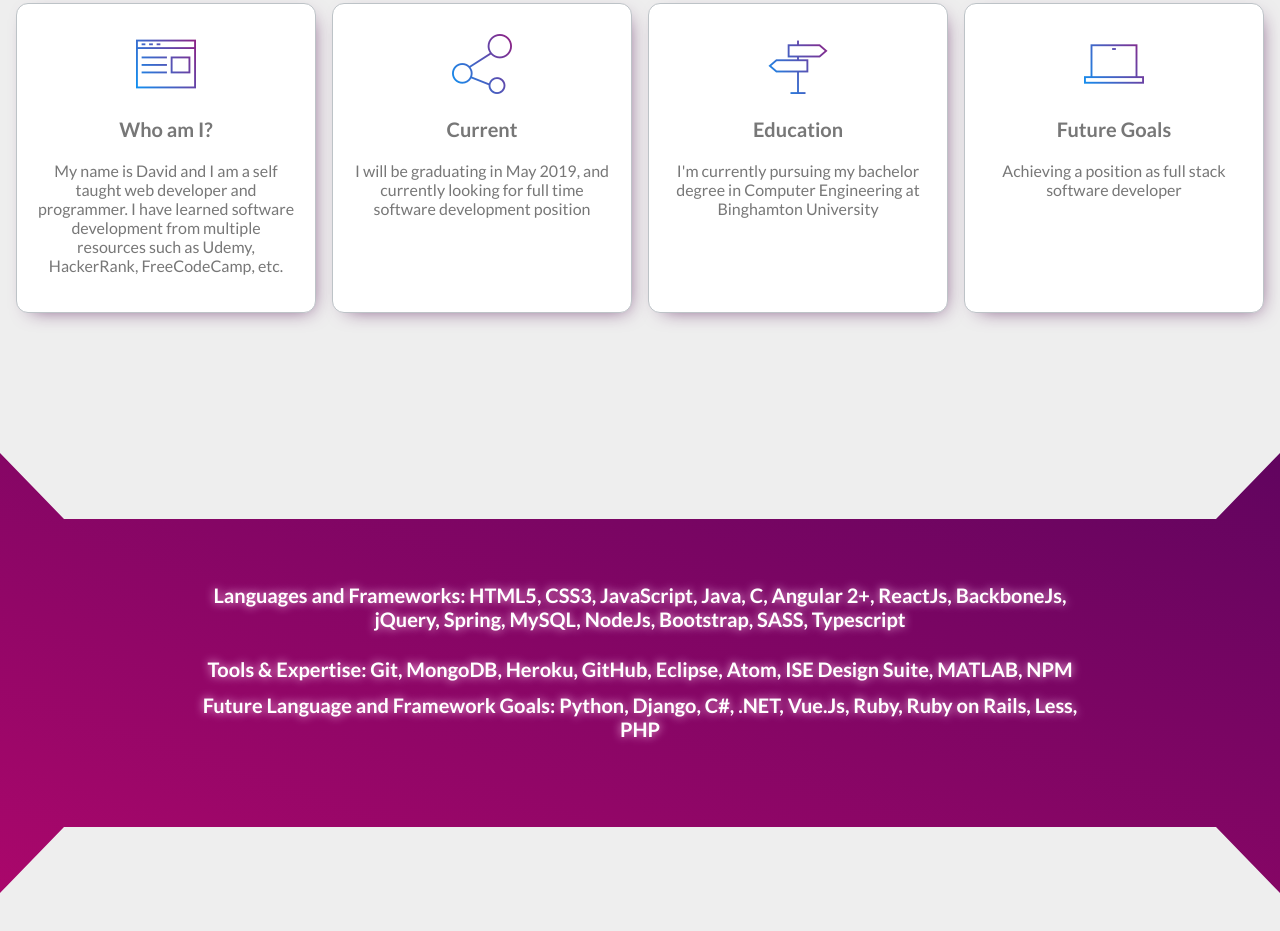
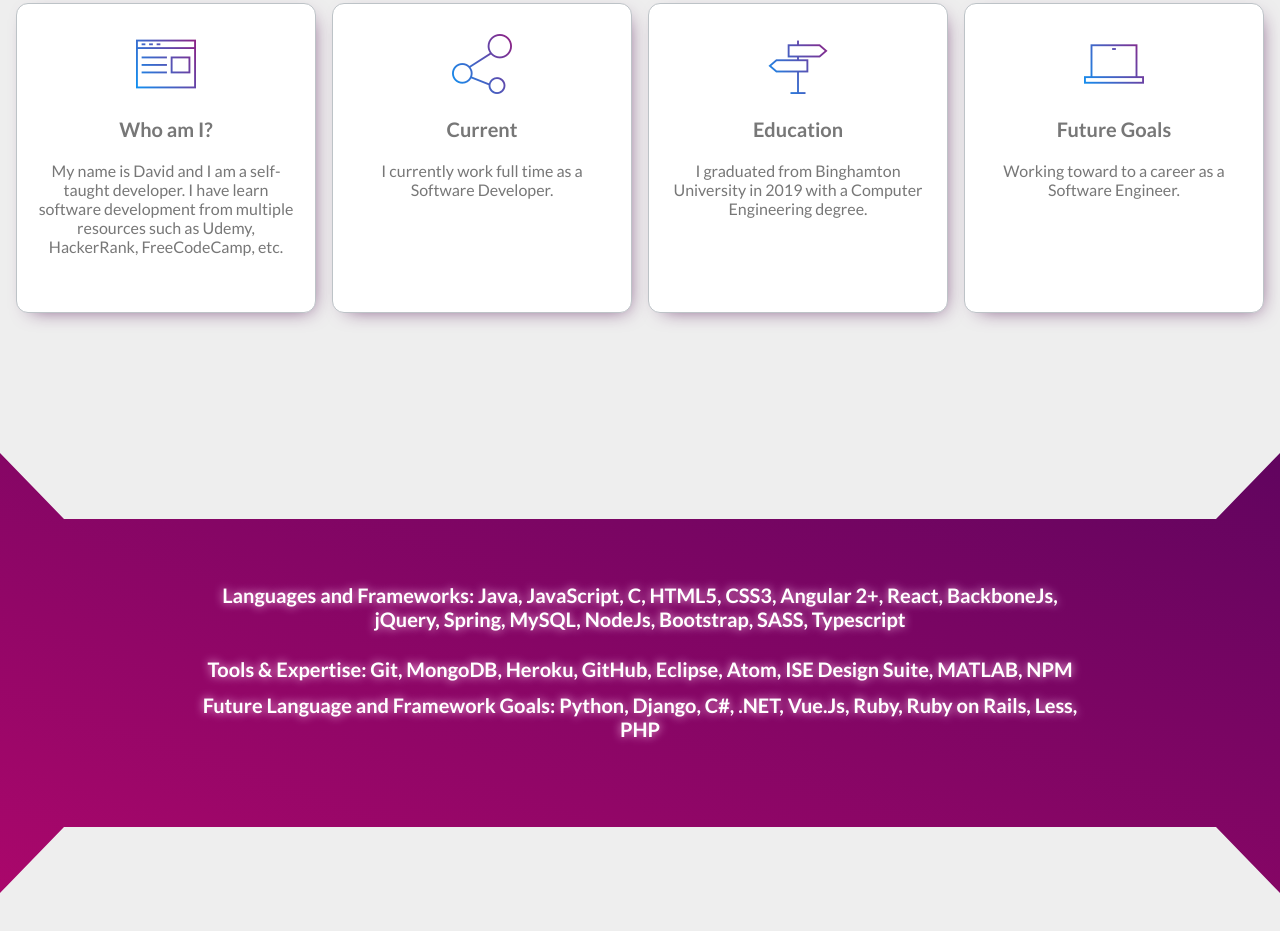
Before and after one commit to david2999999/DJ-Design-Studio-Revamped, a website: page index.html in a window 1280 px wide. Shown: the part 897-1828 px from the top of the page. Drawn offline with Linux system fonts and the light colour scheme.

Commit message:
updated about me

```diff
--- a/index.html
+++ b/index.html
@@ -44,28 +44,27 @@
             <div class="about__card">
                 <i class="about__card-icon icon-basic-webpage-img-txt"></i>
                 <h1 class="about__card-header">Who am I?</h1>
-                <p class="about__card-text">My name is David and I am a self taught web developer and programmer.
-                    I have learned software development from multiple resources such as Udemy, HackerRank, FreeCodeCamp, etc.
+                <p class="about__card-text">My name is David and I am a self-taught developer.
+                    I have learn software development from multiple resources such as Udemy, HackerRank, FreeCodeCamp, etc.
                 </p>
             </div>
 
             <div class="about__card">
                 <i class="about__card-icon icon-basic-share"></i>
                 <h1 class="about__card-header">Current</h1>
-                <p class="about__card-text">I will be graduating in May 2019, and currently looking for full time software development position</p>
+                <p class="about__card-text">I currently work full time as a Software Developer.</p>
             </div>
 
             <div class="about__card">
                 <i class="about__card-icon icon-basic-signs"></i>
                 <h1 class="about__card-header">Education</h1>
-                <p class="about__card-text">I'm currently pursuing my bachelor degree in Computer Engineering at
-                    Binghamton University</p>
+                <p class="about__card-text">I graduated from Binghamton University in 2019 with a Computer Engineering degree.</p>
             </div>
 
             <div class="about__card">
                 <i class="about__card-icon icon-basic-laptop"></i>
                 <h1 class="about__card-header">Future Goals</h1>
-                <p class="about__card-text">Achieving a position as full stack software developer</p>
+                <p class="about__card-text">Working toward to a career as a Software Engineer.</p>
             </div>
         </div>
 
@@ -74,7 +73,7 @@
 
     <section class="banner" id="skill_set">
         <h1 class="banner__text banner__text-1">
-            Languages and Frameworks: HTML5, CSS3, JavaScript, Java, C, Angular 2+, ReactJs, BackboneJs, jQuery, Spring,
+            Languages and Frameworks: Java, JavaScript, C, HTML5, CSS3, Angular 2+, React, BackboneJs, jQuery, Spring,
             MySQL, NodeJs, Bootstrap, SASS, Typescript</h1>
         <h1 class="banner__text banner__text-2">
             Tools & Expertise: Git, MongoDB, Heroku, GitHub, Eclipse, Atom, ISE Design Suite, MATLAB, NPM
@@ -105,8 +104,6 @@
                     </div>
                 </a>
             </div>
-
-
 
             <div class="project-box">
                 <a href="https://david2999999.github.io/PokeLegends/" class="project__link">
@@ -364,7 +361,5 @@
 
         <div class="footer__bottom">&copy; DJ Design Studio - 2018</div>
     </footer>
-
 </body>
-
 </html>
```
Also changed, not shown: 2 other files. Lines whose indentation alone changed are shown as unchanged.
